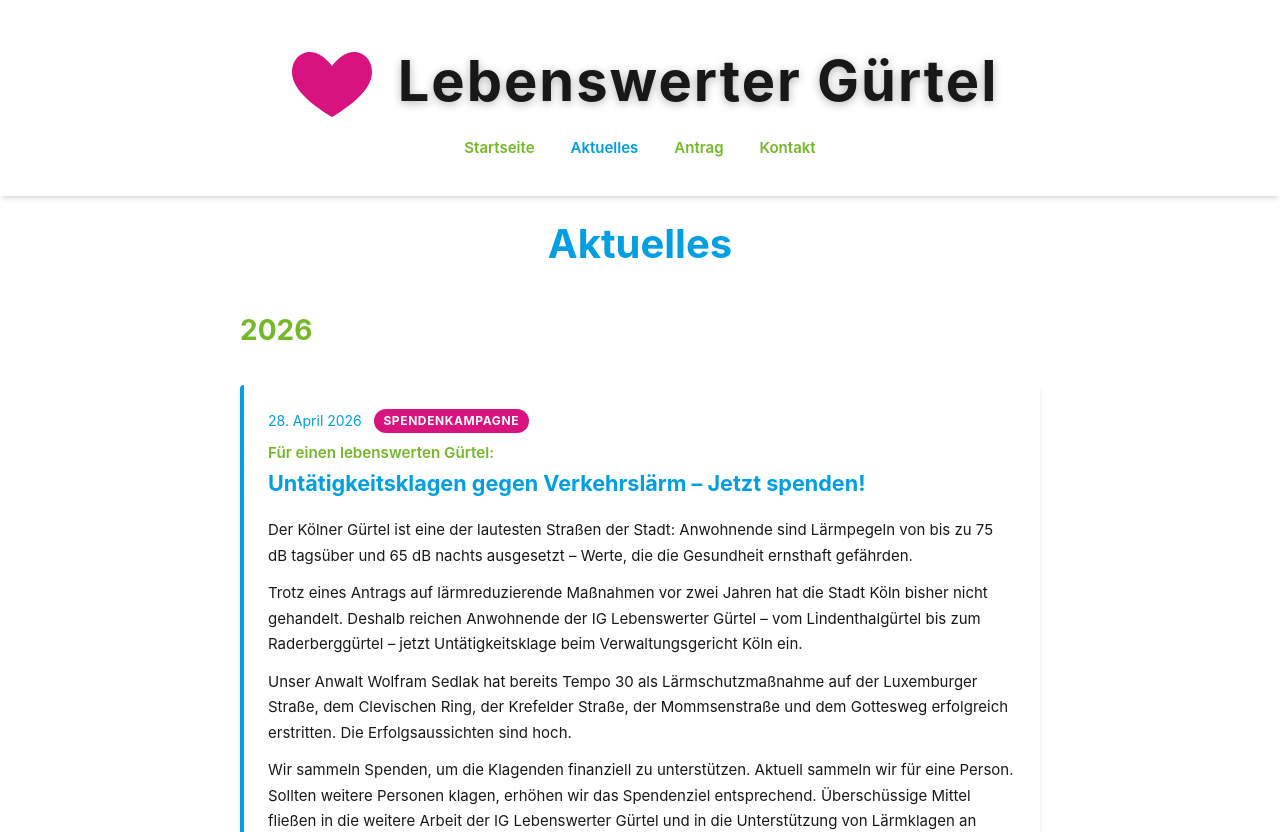
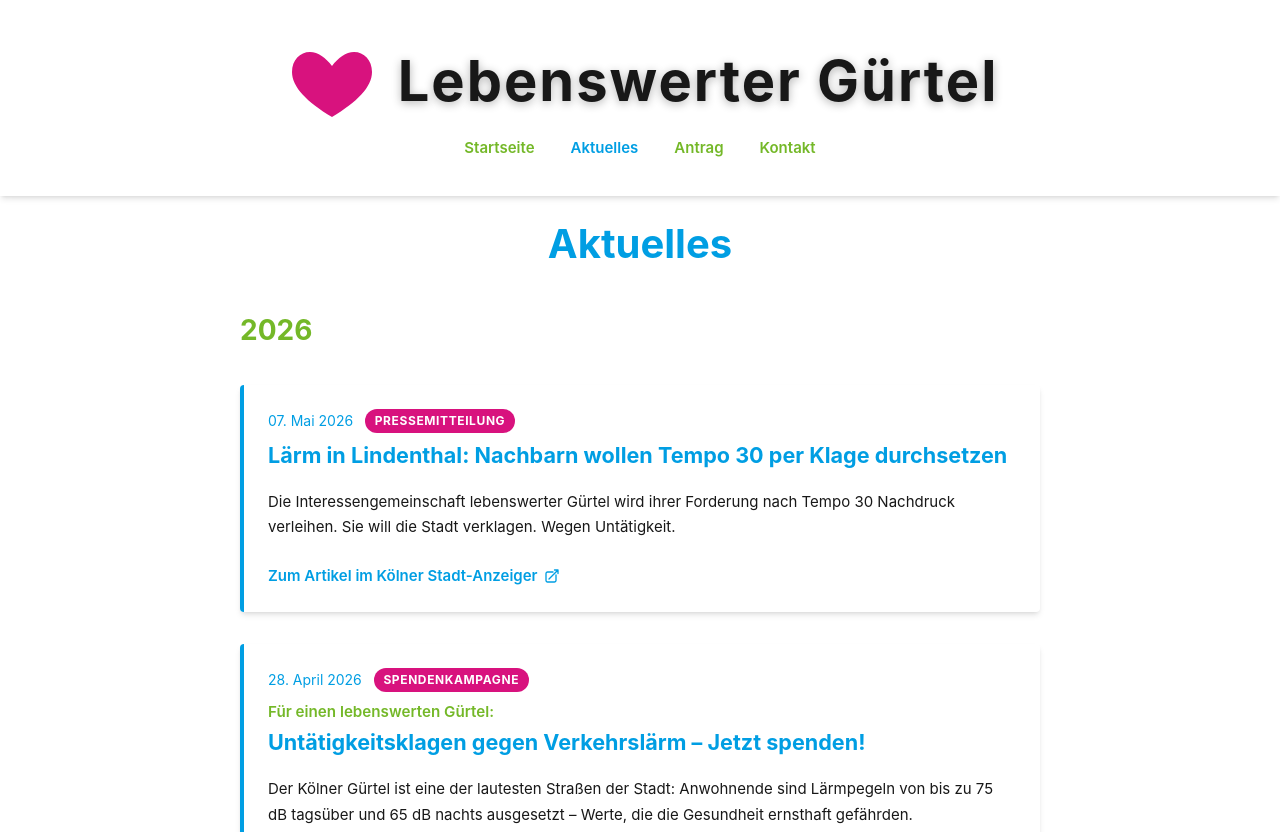
Before and after one commit to FL0R1AN84/lebenswerter-guertel, a Vue app: page /aktuelles in a window 1280 px wide. Shown: the top 832 px of the page. Built offline with nearby package versions, Linux system fonts and the light colour scheme.

Commit message:
feat: add new press release

```diff
--- a/package.json
+++ b/package.json
@@ -1,6 +1,6 @@
 {
   "name": "lebenswerter-guertel",
-  "version": "1.8.2",
+  "version": "1.8.3",
   "private": true,
   "type": "module",
   "scripts": {
--- /dev/null
+++ b/src/components/news/2026/KlageKSTA.vue
@@ -0,0 +1,107 @@
+<template>
+  <article class="news-card shadow-md dark:shadow-md dark:shadow-neutral-800/50">
+    <header class="news-card__header">
+      <span class="news-card__date">
+        <time datetime="2026-05-07">07. Mai 2026</time>
+      </span>
+      <span class="news-card__tag">Pressemitteilung</span>
+    </header>
+
+    <h2 class="news-card__title">Lärm in Lindenthal: Nachbarn wollen Tempo 30 per Klage durchsetzen</h2>
+
+    <div class="news-card__body">
+      <p>
+        Die Interessengemeinschaft lebenswerter Gürtel wird ihrer Forderung nach Tempo 30 Nachdruck verleihen. Sie will
+        die Stadt verklagen. Wegen Untätigkeit.
+      </p>
+      <a
+        class="news-card__link"
+        href="https://www.ksta.de/koeln/lindenthal/lindenthal-veedel/laerm-in-lindenthal-nachbarn-wollen-tempo-30-per-klage-durchsetzen-1275415"
+        rel="noopener noreferrer"
+        target="_blank"
+      >
+        Zum Artikel im Kölner Stadt-Anzeiger
+        <svg
+          class="news-card__link-icon"
+          fill="none"
+          stroke="currentColor"
+          stroke-width="2"
+          viewBox="0 0 24 24"
+          xmlns="http://www.w3.org/2000/svg"
+        >
+          <path
+            d="M13.5 6H5.25A2.25 2.25 0 0 0 3 8.25v10.5A2.25 2.25 0 0 0 5.25 21h10.5A2.25 2.25 0 0 0 18 18.75V10.5m-10.5 6L21 3m0 0h-5.25M21 3v5.25"
+            stroke-linecap="round"
+            stroke-linejoin="round"
+          />
+        </svg>
+      </a>
+    </div>
+  </article>
+</template>
+
+<style scoped>
+.news-card {
+  padding: 1.5rem;
+  border-left: 4px solid var(--color-blue);
+  border-radius: 4px;
+  margin-bottom: 2rem;
+}
+
+.news-card__header {
+  display: flex;
+  align-items: center;
+  gap: 0.75rem;
+  margin-bottom: 0.5rem;
+}
+
+.news-card__date {
+  font-size: 0.875rem;
+  color: var(--color-blue);
+  font-weight: 600;
+}
+
+.news-card__tag {
+  font-size: 0.75rem;
+  font-weight: 700;
+  text-transform: uppercase;
+  letter-spacing: 0.05em;
+  background-color: var(--color-pink);
+  color: white;
+  padding: 0.15rem 0.6rem;
+  border-radius: 999px;
+}
+
+.news-card__title {
+  font-size: 1.35rem;
+  font-weight: 700;
+  color: var(--color-blue);
+  margin-bottom: 1.25rem;
+  line-height: 1.3;
+}
+
+.news-card__body p {
+  line-height: 1.7;
+  margin: 0.75rem 0;
+}
+
+.news-card__link {
+  display: inline-flex;
+  align-items: center;
+  gap: 0.4rem;
+  margin-top: 0.75rem;
+  color: var(--color-blue);
+  font-weight: 600;
+  text-decoration: none;
+}
+
+.news-card__link:hover {
+  text-decoration: underline;
+}
+
+.news-card__link-icon {
+  width: 1rem;
+  height: 1rem;
+  flex-shrink: 0;
+}
+</style>
--- a/src/views/NewsView.vue
+++ b/src/views/NewsView.vue
@@ -1,5 +1,6 @@
 <script lang="ts" setup>
 import HeaderNavigation from '@/components/HeaderNavigation.vue'
+import KlageKSTA from '@/components/news/2026/KlageKSTA.vue'
 import Spendenkampagne from '@/components/news/2026/Spendenkampagne.vue'
 import IGGruendung from '@/components/news/2026/IGGruendung.vue'
 import { useHead } from '@unhead/vue'
@@ -40,6 +41,7 @@ useHead({
 
       <section class="news-year-group">
         <h2 class="news-year-heading">2026</h2>
+        <KlageKSTA />
         <Spendenkampagne />
         <IGGruendung />
       </section>
```
